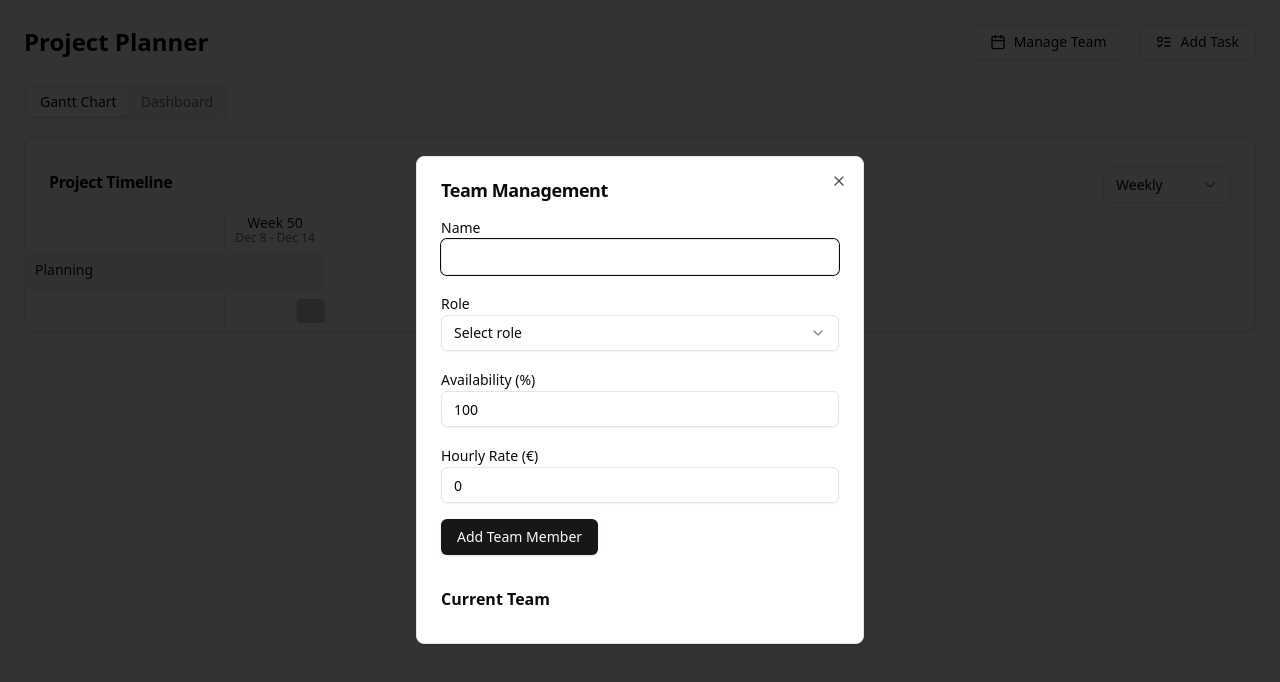
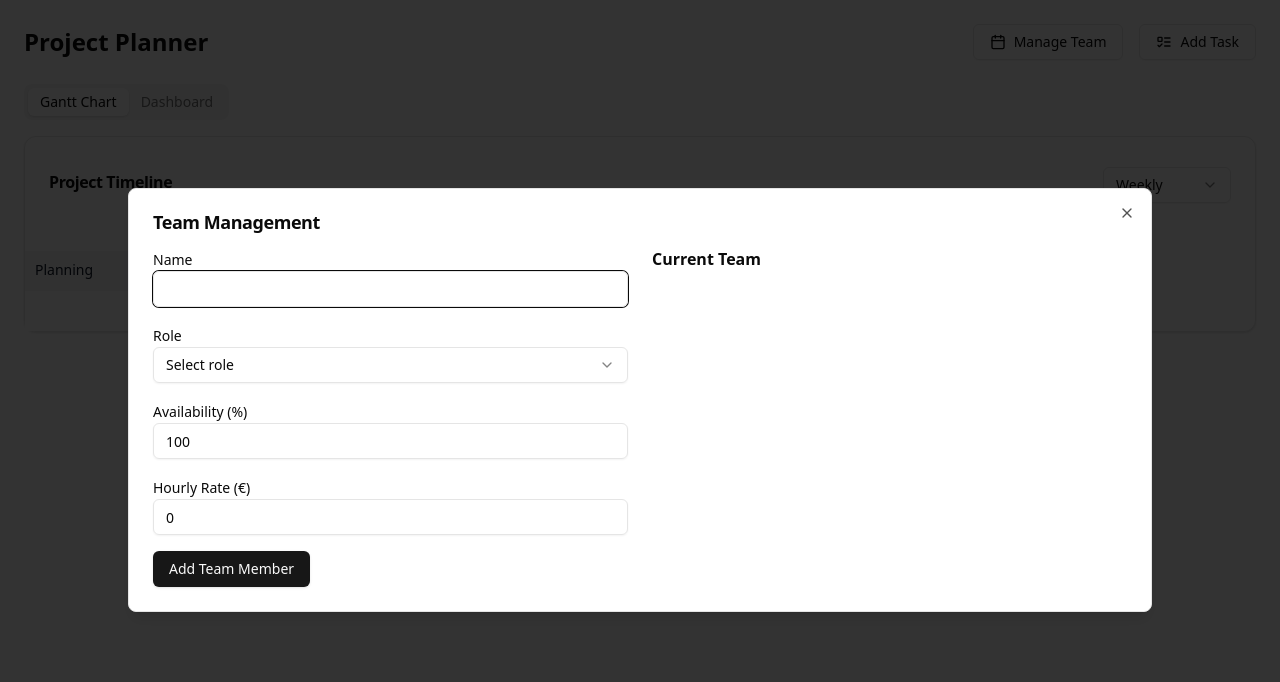
Before and after one commit to martencarlos/project-planner, a React (Vite) app: page / in a window 1280 px wide. Both pictures are taken after a click on the button "Manage Team". Shown: the top 682 px of the page. Built offline with nearby package versions, Linux system fonts and the light colour scheme.

Commit message:
refactor: improve layout and structure of TeamModal for better member management

```diff
--- a/src/components/TeamModal.jsx
+++ b/src/components/TeamModal.jsx
@@ -60,10 +60,15 @@ const TeamModal = ({ team, setTeam }) => {
           Manage Team
         </Button>
       </DialogTrigger>
-      <DialogContent className="max-w-md">
+      <DialogContent className="max-w-5xl">
         <DialogHeader>
           <DialogTitle>Team Management</DialogTitle>
         </DialogHeader>
+
+        {/* Main content container with grid layout */}
+        <div className="grid grid-cols-1 md:grid-cols-2 gap-6">
+          {/* Left side - Add member form */}
+          <div>
             <form onSubmit={handleSubmit} className="space-y-4">
               <div>
                 <Label>Name</Label>
@@ -109,11 +114,12 @@ const TeamModal = ({ team, setTeam }) => {
               </div>
               <Button type="submit">Add Team Member</Button>
             </form>
+          </div>
 
-        <div className="mt-4">
+          {/* Right side - Team list */}
+          <div className="flex flex-col">
             <h3 className="font-semibold mb-2">Current Team</h3>
-          {/* Added max-height and overflow-y-auto for scrollable list */}
-          <div className="space-y-2 max-h-48 overflow-y-auto pr-2">
+            <div className="space-y-2 overflow-y-auto max-h-[400px] pr-2">
               {team.map((member) => (
                 <Card key={member.id} className="group relative">
                   <CardContent className="p-4 flex justify-between items-center">
@@ -123,7 +129,6 @@ const TeamModal = ({ team, setTeam }) => {
                         {member.role} - €{member.hourlyRate}/hr
                       </p>
                     </div>
-                  {/* Adjusted layout for badge and delete button */}
                     <div className="flex items-center gap-4 min-w-fit">
                       <Badge>{member.availability}%</Badge>
                       <Button
@@ -140,6 +145,7 @@ const TeamModal = ({ team, setTeam }) => {
               ))}
             </div>
           </div>
+        </div>
       </DialogContent>
     </Dialog>
   );
```
Lines whose indentation alone changed are shown as unchanged.
